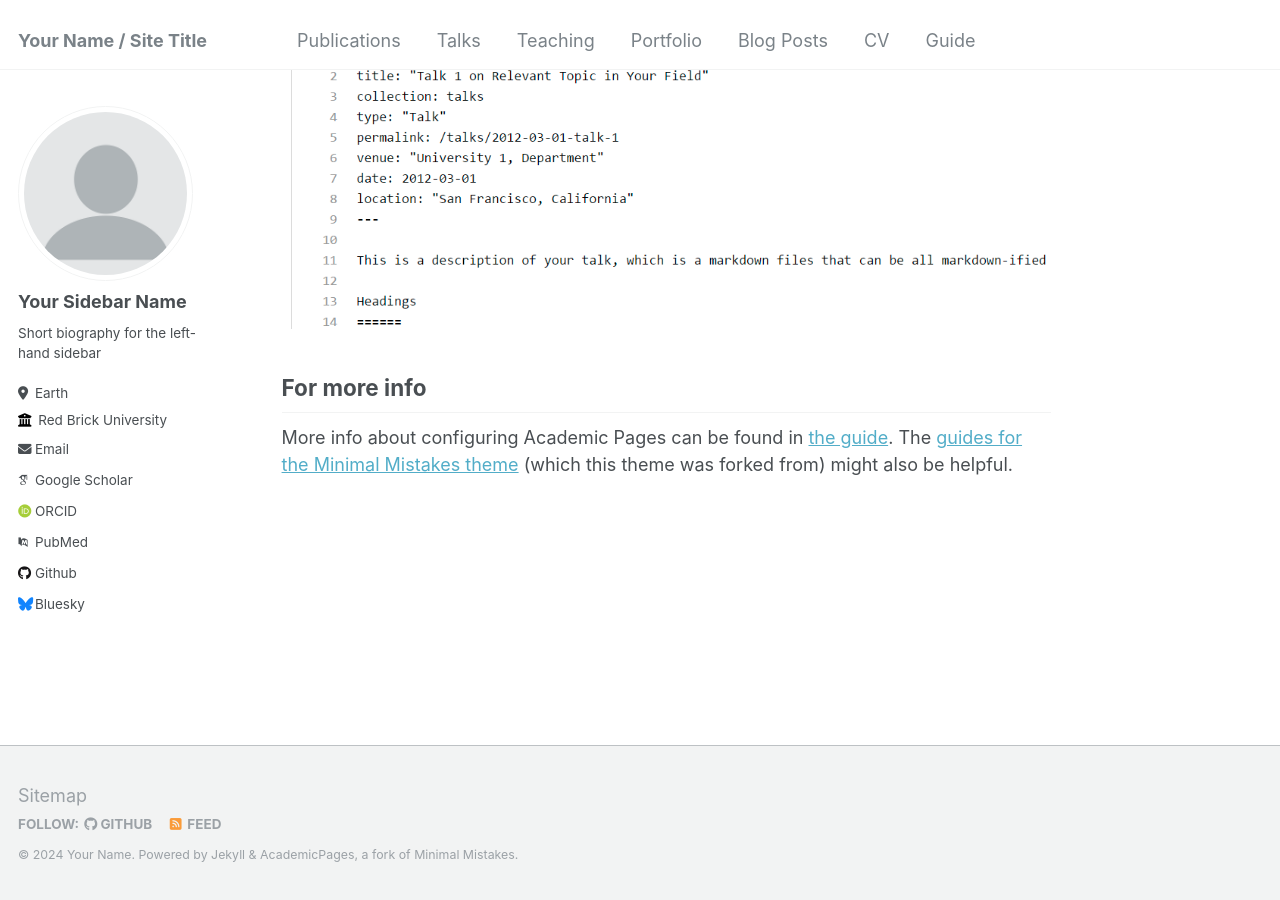
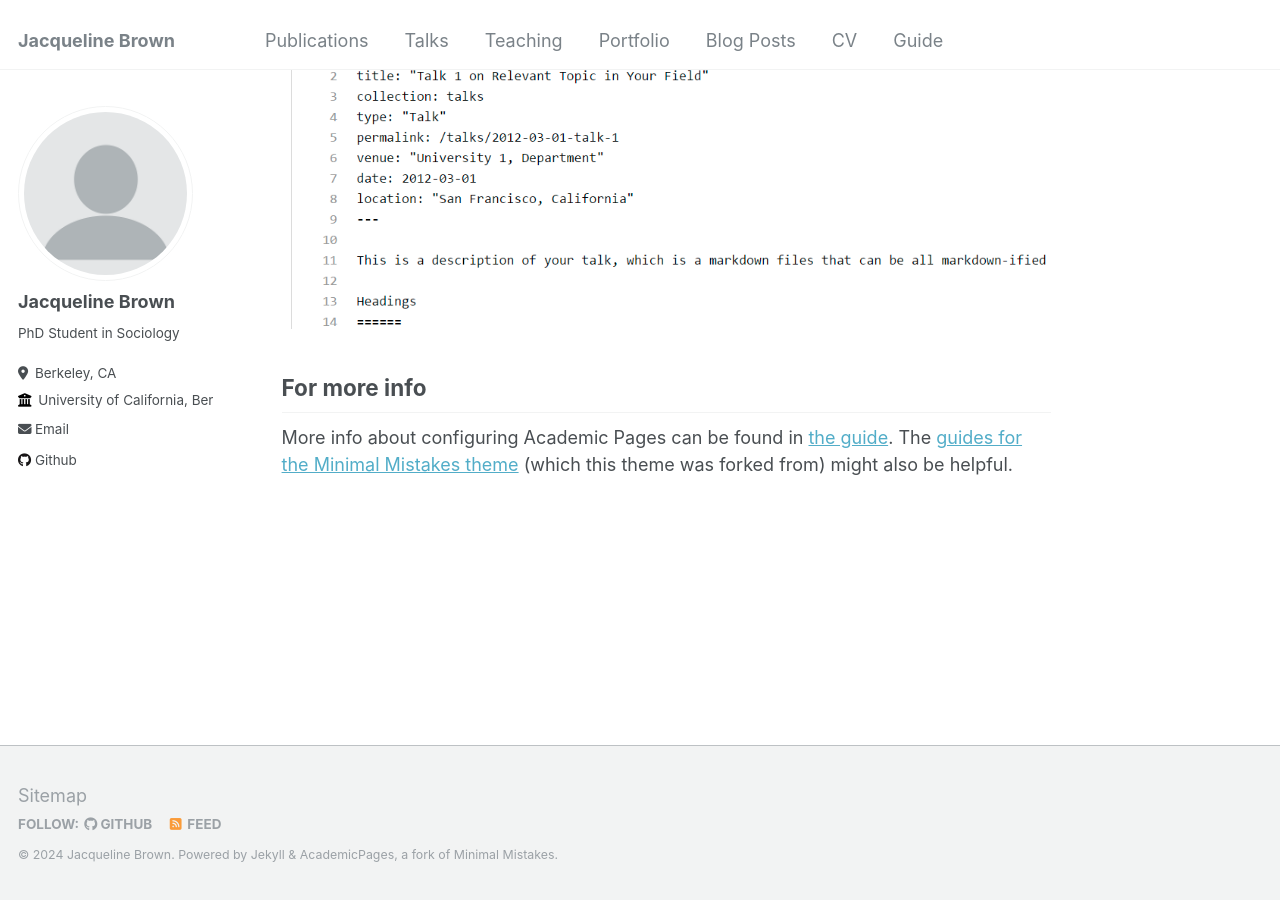
Before and after one commit to jacqueline-rw-brown/jacqueline-rw-brown.github.io, a Jekyll site: the page built from _pages/about.md, in a window 1280 px wide and 900 px high, scrolled down 2660 px. Built offline with Jekyll 4.4.1, drawn with Linux system fonts in a browser that asks for light colours; some web fonts are replaced.

Commit message:
Updating _config.yml with base website setting

```diff
--- a/_config.yml
+++ b/_config.yml
@@ -8,13 +8,13 @@
 
 # Basic Site Settings
 locale                   : "en-US"
-title                    : "Your Name / Site Title"
+title                    : "Jacqueline Brown"
 title_separator          : "-"
-name                     : &name "Your Name"
-description              : &description "personal description"
-url                      : https://academicpages.github.io # the base hostname & protocol for your site e.g. "https://mmistakes.github.io"
+name                     : &name "Jacqueline Brown"
+description              : &description "I am a PhD student in the department of Sociology at University of California, Berkeley. I am a mixed-methods researcher whose research focuses on access to higher education, organizational change, and socioeconomic inequality."
+url                      : https://jacqueline-rw-brown.github.io # the base hostname & protocol for your site e.g. "https://mmistakes.github.io"
 baseurl                  : "" # the subpath of your site, e.g. "/blog"
-repository               : "academicpages/academicpages.github.io"
+repository               : "jacqueline-rw-brown/jacqueline-rw-brown.github.io"
 
 # Site Author - The following control what appear as part of the author content on the side bar.
 #               If a field is blank the icon and link will not appear, otherwise it will be shown.
@@ -22,33 +22,33 @@ repository               : "academicpages/academicpages.github.io"
 author:
   # Biographic information
   avatar           : "profile.png"
-  name             : "Your Sidebar Name"
+  name             : "Jacqueline Brown"
   pronouns         : # example: "she/her"
-  bio              : "Short biography for the left-hand sidebar"
-  location         : "Earth"
-  employer         : "Red Brick University"
+  bio              : "PhD Student in Sociology"
+  location         : "Berkeley, CA"
+  employer         : "University of California, Berkeley"
   uri              : # URL
-  email            : "none@example.org"
+  email            : "jacqueline_brown@berkeley.edu"
 
   # Academic websites
   arxiv            : # URL - Update with the correct link to your profile
-  googlescholar    : "https://scholar.google.com/citations?user=PS_CX0AAAAAJ"
+  googlescholar    : #"https://scholar.google.com/citations?user=PS_CX0AAAAAJ"
   impactstory      : # URL
-  orcid            : "http://orcid.org/yourorcidurl"
+  orcid            : #"http://orcid.org/yourorcidurl"
   semantic         : # URL
-  pubmed           : "https://www.ncbi.nlm.nih.gov/pubmed/?term=john+snow"
+  pubmed           : #"https://www.ncbi.nlm.nih.gov/pubmed/?term=john+snow"
   researchgate     : # URL
 
   # Repositories and software development
   bitbucket        : # Username - Update with your username on the site
   codepen          : # Username
   dribbble         : # Username
-  github           : "academicpages"
+  github           : "jacqueline-rw-brown"
   kaggle           : # Username
   stackoverflow    : # User number or user number and name (i.e., use "1" or "1/jeff-atwood")
 
   # Social media
-  bluesky          : "bsky.app" # Replace this with you Bluesky username
+  bluesky          : #"bsky.app" # Replace this with you Bluesky username
   facebook         : # Username
   flickr           : # Username
   foursquare       : # Username
@@ -121,7 +121,7 @@ yandex_site_verification :
 
 # Social Sharing
 twitter:
-  username               : &twitter
+  username               : #&twitter
 facebook:
   username               :
   app_id                 :
```
